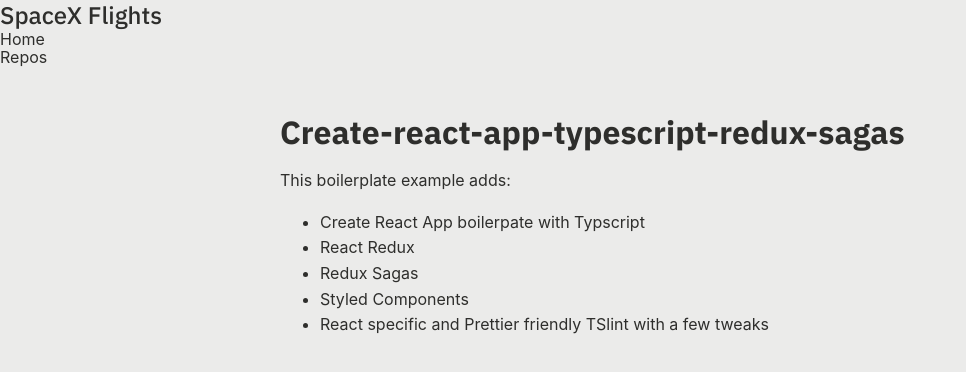
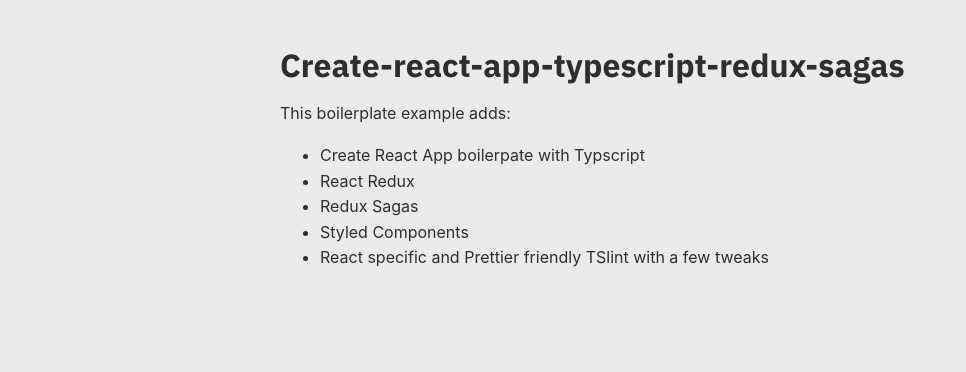
Before and after one commit to RobEasthope/create-react-app-typescript-redux-sagas, a React (Create React App) app: page / in a window 1280 px wide. Shown: the top 372 px of the page, without its empty margins (0-966 px from the left). Built offline with nearby package versions, Linux system fonts and the light colour scheme.

Commit message:
Remove Header from routing

```diff
--- a/src/routes.tsx
+++ b/src/routes.tsx
@@ -17,7 +17,6 @@
 
 const Routes: React.SFC = () => (
   <Root>
-    <Header title="Example App" />
     <Switch>
       <Route exact={true} path="/" component={IndexPage} />
       <Route path="/repos" component={ReposPage} />
```
